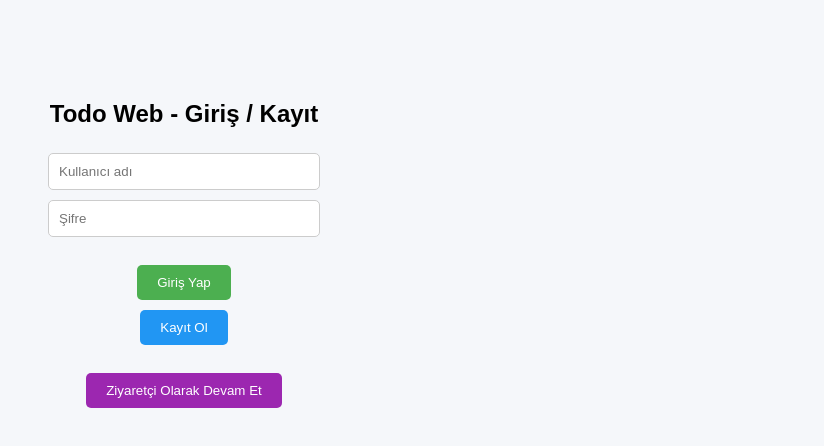
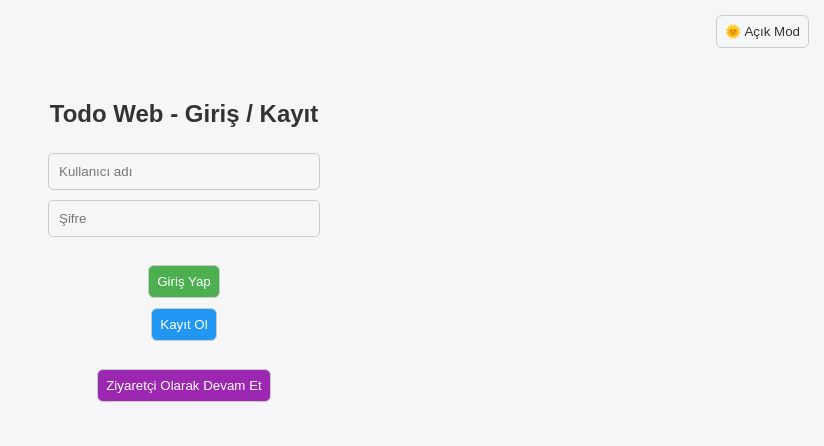
Before and after one commit to mero0296/Web-Todo, a website: page public/auth.html in a window 1280 px wide. Shown: the whole page, without its empty margins (456-1280 px from the left). Drawn offline with Linux system fonts and the light colour scheme.

Commit message:
auth.html

```diff
--- a/public/auth.html
+++ b/public/auth.html
@@ -34,6 +34,37 @@
             cursor: pointer;
         }
 
+        #themeToggleContainer {
+            position: fixed;
+            top: 10px;
+            right: 10px;
+            z-index: 1000;
+        }
+
+        body.light {
+            background-color: #f4f6f8;
+            color: #333;
+        }
+
+        body.dark {
+            background-color: #1e1e1e;
+            color: #e0e0e0;
+        }
+
+        input, select, button {
+            background-color: inherit;
+            color: inherit;
+            border: 1px solid #ccc;
+            padding: 8px;
+            margin: 5px;
+            border-radius: 6px;
+        }
+
+        button {
+            cursor: pointer;
+            transition: background-color 0.3s, color 0.3s;
+        }
+
         .btn-login { background-color: #4CAF50; color: white; }
         .btn-register { background-color: #2196F3; color: white; }
         .btn-guest { background-color: #9C27B0; color: white; }
@@ -41,6 +72,10 @@
     </style>
 </head>
 <body>
+
+    <div id="themeToggleContainer">
+        <button id="themeButton" onclick="toggleTheme()">🌞 Açık Mod</button>
+    </div>
 
     <h2>Todo Web - Giriş / Kayıt</h2>
 
@@ -95,6 +130,28 @@
         window.location.href = "index.html";
     }
 
+    function toggleTheme() {
+        const current = document.body.classList.contains("dark") ? "dark" : "light";
+        const newTheme = current === "dark" ? "light" : "dark";
+        document.body.classList.remove(current);
+        document.body.classList.add(newTheme);
+        localStorage.setItem("theme", newTheme);
+        updateThemeButtonText(newTheme);
+    }
+
+    function applySavedTheme() {
+        const saved = localStorage.getItem("theme") || "light";
+        document.body.classList.add(saved);
+        updateThemeButtonText(saved);
+    }
+
+    function updateThemeButtonText(theme) {
+        const btn = document.getElementById("themeButton");
+        if (btn) btn.textContent = theme === "dark" ? "🌙 Karanlık Mod" : "🌞 Açık Mod";
+    }
+
+    window.addEventListener("DOMContentLoaded", applySavedTheme);
+
 </script>
 </body>
 </html>
```
